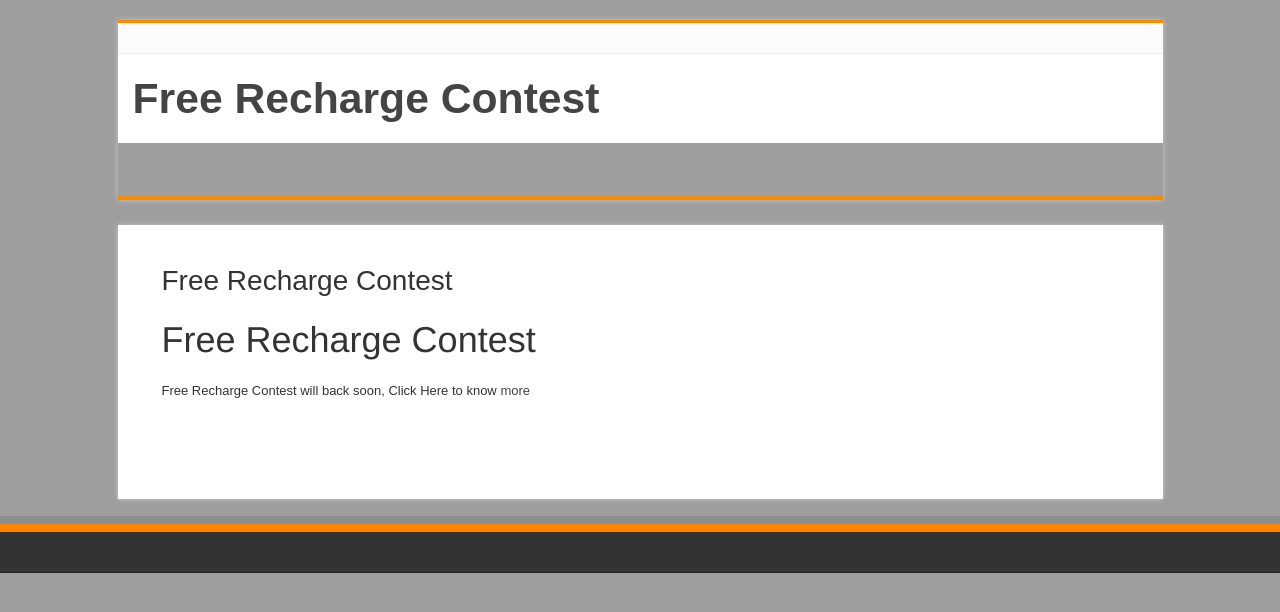
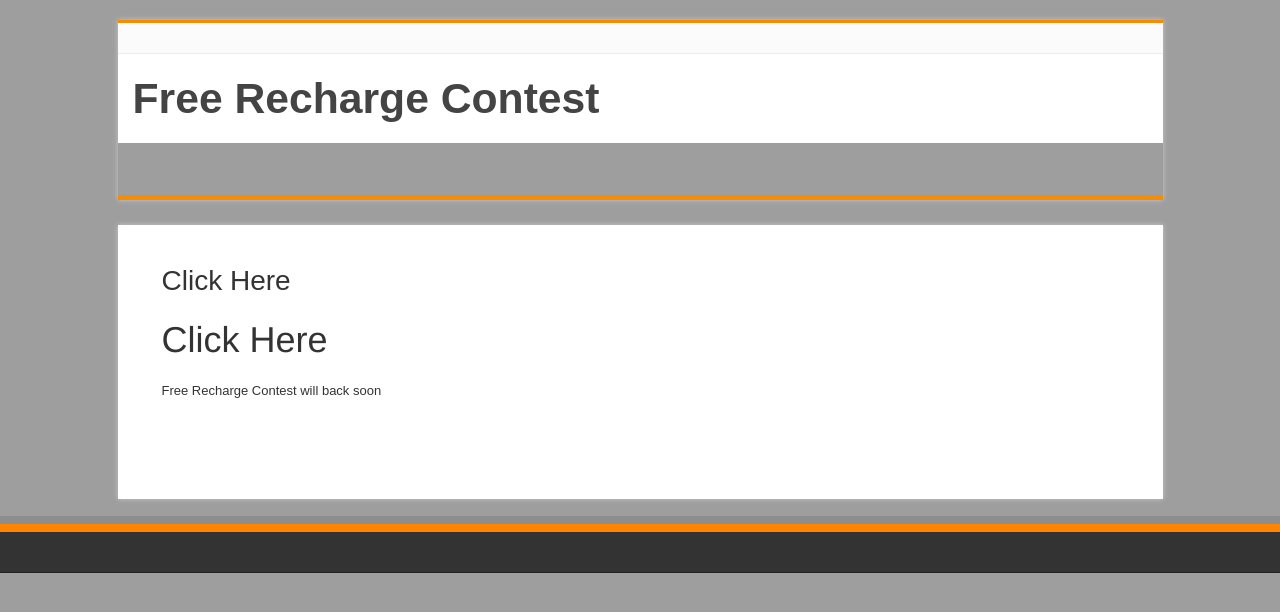
Before and after one commit to enyusu/enyusu.github.com, a Jekyll site: the page free-recharge-contest/index.html, which Jekyll copies as it is, in a window 1280 px wide. Shown: the top 612 px of the page. Built offline with Jekyll 4.4.1, drawn with Linux system fonts in a browser that asks for light colours; some web fonts are replaced.

Commit message:
Update index.html

```diff
--- a/free-recharge-contest/index.html
+++ b/free-recharge-contest/index.html
@@ -76,10 +76,10 @@ document.getElementById("12345678").style.display = 'block';
 	<div class="content">
 		<article class="FreeRecharge">
 			<div class="post-inner">
-				<h1 class="name post-title entry-title" itemprop="itemReviewed" itemscope itemtype="http://schema.org/Thing"><span itemprop="name">Free Recharge Contest</span></h1>
+				<h1 class="name post-title entry-title" itemprop="itemReviewed" itemscope itemtype="http://schema.org/Thing"><span itemprop="name">Click Here</span></h1>
 				<div class="entry">
-					<h1>Free Recharge Contest</h1>
-<p>Free Recharge Contest will back soon, Click Here to know <a href="">more</a></p>
+					<h1>Click Here</h1>
+<p>Free Recharge Contest will back soon</p>
 <p>&nbsp;</p>
 </div><!-- .entry /-->
 
```
